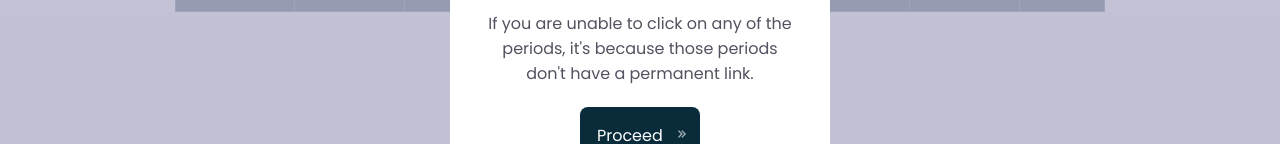
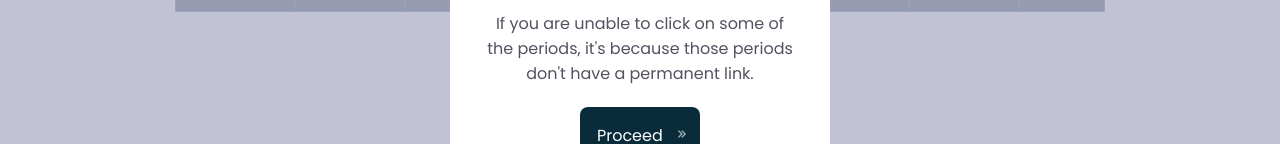
Before and after one commit to GuruTheCoderYoutube/greatest-tt, a plain HTML site: page index.html in a window 1280 px wide. Both pictures are taken after a click on the button "Read this.". Shown: the part 350-494 px from the top of the page. Drawn offline with nearby package versions, Linux system fonts and the light colour scheme.

Commit message:
idk if grammar mistake, but new version me feels better is

```diff
--- a/index.html
+++ b/index.html
@@ -105,7 +105,7 @@
           <i class="bx bx-x"></i>
         </div>
         <h1 class="modal__title">Important information.</h1>
-        <p class="modal__text">If you are unable to click on any of the periods, it's because those periods don't have a permanent link.</p>
+        <p class="modal__text">If you are unable to click on some of the periods, it's because those periods don't have a permanent link.</p>
         <button class="modal__button modal__button-width close-modal">Proceed <i
             class="bx bx-chevrons-right bx-fade-right"></i></button>
       </div>
```
